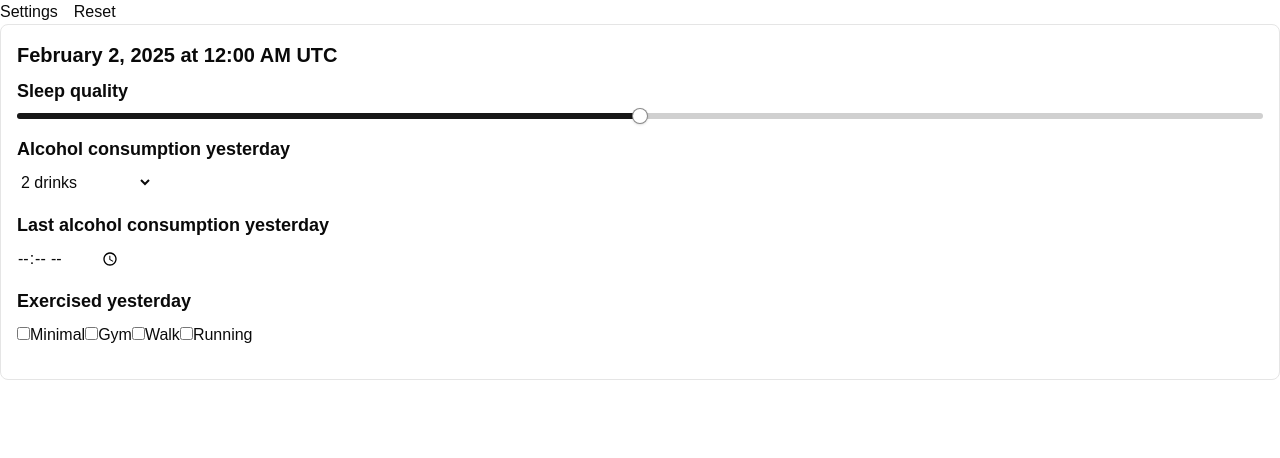
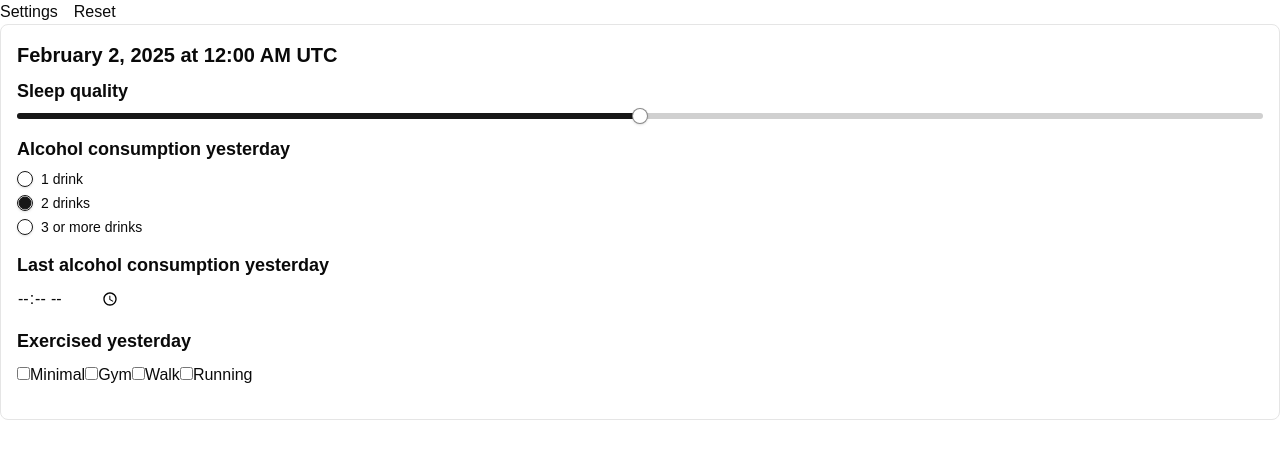
Before and after one commit to ThomasStock/tracker, a React (Vite) app: page / in a window 1280 px wide. Shown: the top 458 px of the page. Built offline with nearby package versions, Linux system fonts and the light colour scheme.

Commit message:
shadcn style

```diff
--- a/package.json
+++ b/package.json
@@ -10,7 +10,10 @@
     "preview": "vite preview"
   },
   "dependencies": {
+    "@radix-ui/react-label": "^2.1.1",
+    "@radix-ui/react-radio-group": "^1.2.2",
     "@radix-ui/react-slider": "^1.2.2",
+    "@tailwindcss/postcss": "^4.0.3",
     "@tailwindcss/vite": "^4.0.2",
     "@types/luxon": "^3.4.2",
     "class-variance-authority": "^0.7.1",
--- a/src/EntriesEditor/EnumEditor.tsx
+++ b/src/EntriesEditor/EnumEditor.tsx
@@ -1,6 +1,8 @@
 import React from "react";
 import { type EnumValue } from "../store/entriesAtom";
 import type { EnumTemplate } from "../store/templateAtom";
+import { RadioGroup, RadioGroupItem } from "@/components/ui/radio-group";
+import { Label } from "@/components/ui/label";
 
 interface EnumEditorProps {
   templateItem: EnumTemplate;
@@ -10,17 +12,13 @@
 
 export const EnumEditor: React.FC<EnumEditorProps> = ({ templateItem, value, setValue }) => {
   return (
-    <select
-      value={value}
-      onChange={(e) => {
-        setValue(e.target.value);
-      }}
-    >
+    <RadioGroup value={value} onValueChange={setValue}>
       {templateItem.values.map((value) => (
-        <option key={value} value={value}>
-          {value}
-        </option>
+        <div className="flex items-center space-x-2">
+          <RadioGroupItem value={value} id={value} />
+          <Label htmlFor={value}>{value}</Label>
+        </div>
       ))}
-    </select>
+    </RadioGroup>
   );
 };
--- /dev/null
+++ b/src/components/ui/label.tsx
@@ -0,0 +1,24 @@
+import * as React from "react"
+import * as LabelPrimitive from "@radix-ui/react-label"
+import { cva, type VariantProps } from "class-variance-authority"
+
+import { cn } from "@/lib/utils"
+
+const labelVariants = cva(
+  "text-sm font-medium leading-none peer-disabled:cursor-not-allowed peer-disabled:opacity-70"
+)
+
+const Label = React.forwardRef<
+  React.ElementRef<typeof LabelPrimitive.Root>,
+  React.ComponentPropsWithoutRef<typeof LabelPrimitive.Root> &
+    VariantProps<typeof labelVariants>
+>(({ className, ...props }, ref) => (
+  <LabelPrimitive.Root
+    ref={ref}
+    className={cn(labelVariants(), className)}
+    {...props}
+  />
+))
+Label.displayName = LabelPrimitive.Root.displayName
+
+export { Label }
--- /dev/null
+++ b/src/components/ui/radio-group.tsx
@@ -0,0 +1,42 @@
+import * as React from "react"
+import * as RadioGroupPrimitive from "@radix-ui/react-radio-group"
+import { Circle } from "lucide-react"
+
+import { cn } from "@/lib/utils"
+
+const RadioGroup = React.forwardRef<
+  React.ElementRef<typeof RadioGroupPrimitive.Root>,
+  React.ComponentPropsWithoutRef<typeof RadioGroupPrimitive.Root>
+>(({ className, ...props }, ref) => {
+  return (
+    <RadioGroupPrimitive.Root
+      className={cn("grid gap-2", className)}
+      {...props}
+      ref={ref}
+    />
+  )
+})
+RadioGroup.displayName = RadioGroupPrimitive.Root.displayName
+
+const RadioGroupItem = React.forwardRef<
+  React.ElementRef<typeof RadioGroupPrimitive.Item>,
+  React.ComponentPropsWithoutRef<typeof RadioGroupPrimitive.Item>
+>(({ className, ...props }, ref) => {
+  return (
+    <RadioGroupPrimitive.Item
+      ref={ref}
+      className={cn(
+        "aspect-square h-4 w-4 rounded-full border border-primary text-primary shadow focus:outline-none focus-visible:ring-1 focus-visible:ring-ring disabled:cursor-not-allowed disabled:opacity-50",
+        className
+      )}
+      {...props}
+    >
+      <RadioGroupPrimitive.Indicator className="flex items-center justify-center">
+        <Circle className="h-3.5 w-3.5 fill-primary" />
+      </RadioGroupPrimitive.Indicator>
+    </RadioGroupPrimitive.Item>
+  )
+})
+RadioGroupItem.displayName = RadioGroupPrimitive.Item.displayName
+
+export { RadioGroup, RadioGroupItem }
--- a/vite.config.ts
+++ b/vite.config.ts
@@ -1,9 +1,15 @@
 import { defineConfig } from "vite";
 import react from "@vitejs/plugin-react";
 import tailwindcss from "@tailwindcss/vite";
+import path from "path";
 
 // https://vite.dev/config/
 export default defineConfig({
   plugins: [react(), tailwindcss()],
   base: "/tracker",
+  resolve: {
+    alias: {
+      "@": path.resolve(__dirname, "./src"),
+    },
+  },
 });
```
Also changed, not shown: 1 other file (tests, documents, lock files or other folders).
